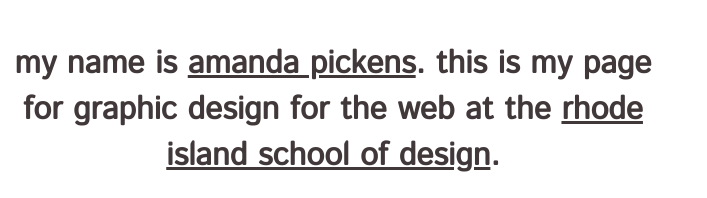
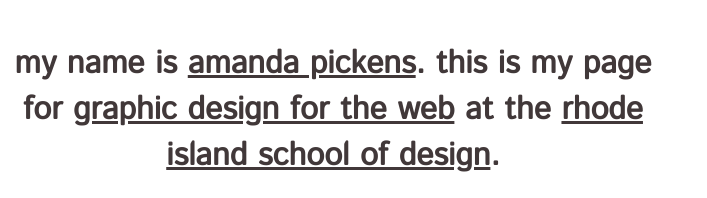
Before and after one commit to amandapickens/amandapickens.github.io, a plain HTML site: page index.html in a window 1280 px wide. Shown: the top 198 px of the page, without its empty margins (0-707 px from the left). Drawn offline with Linux system fonts and the light colour scheme.

Commit message:
gd for the web link

```diff
--- a/index.html
+++ b/index.html
@@ -12,7 +12,7 @@
 		<link rel="stylesheet" href="stylesheet.css">
 	</head>
 	<body>
-		<h1>my name is <a href="http://amandapickens.com/">amanda pickens</a>. this is my page for graphic design for the web at the <a href="http://www.risd.edu/">rhode island school of design</a>.
+		<h1>my name is <a href="http://amandapickens.com/">amanda pickens</a>. this is my page for <a href="http://gdforthewebspring2014.tumblr.com/">graphic design for the web</a> at the <a href="http://www.risd.edu/">rhode island school of design</a>.
 		</h1>
 
 		<div>
```
